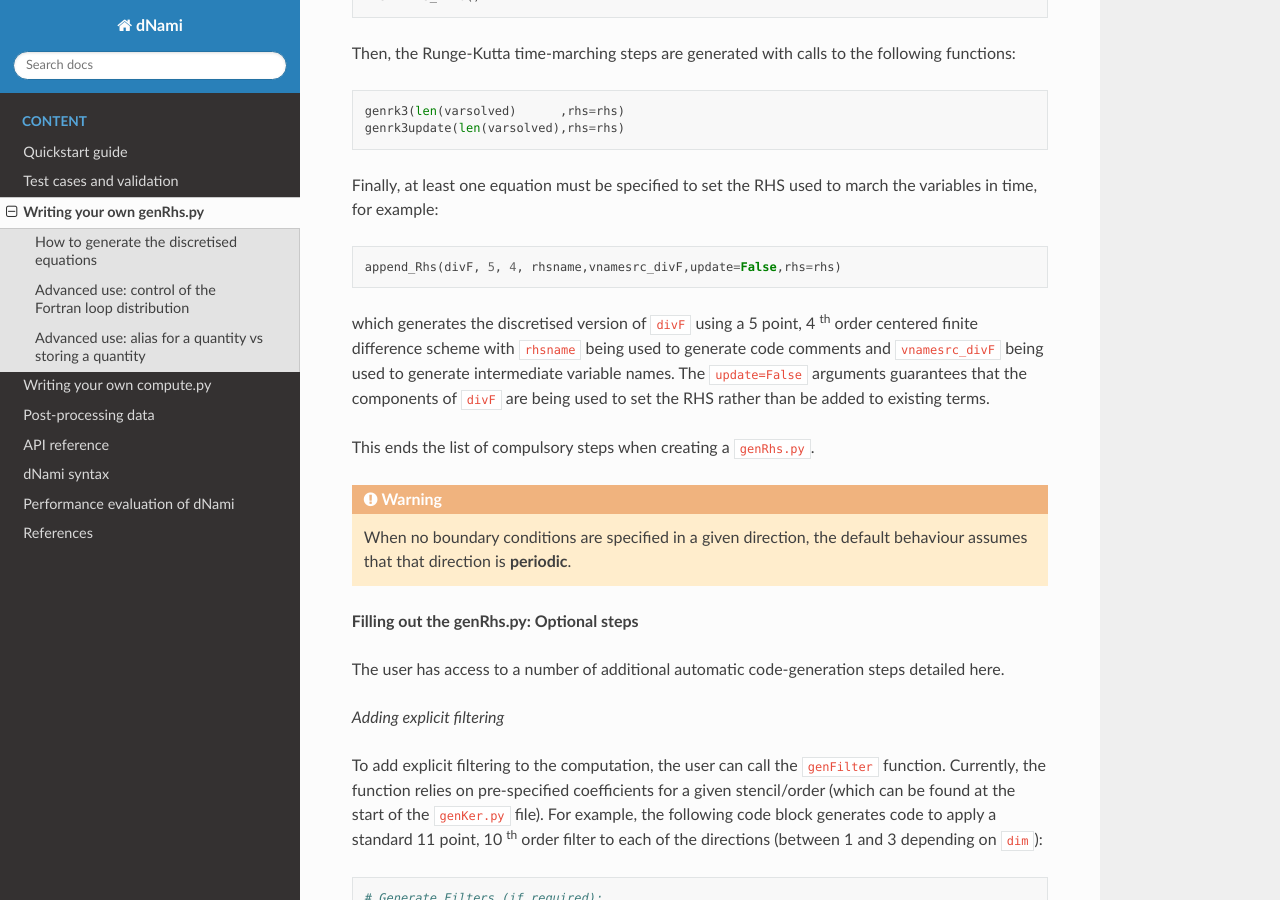
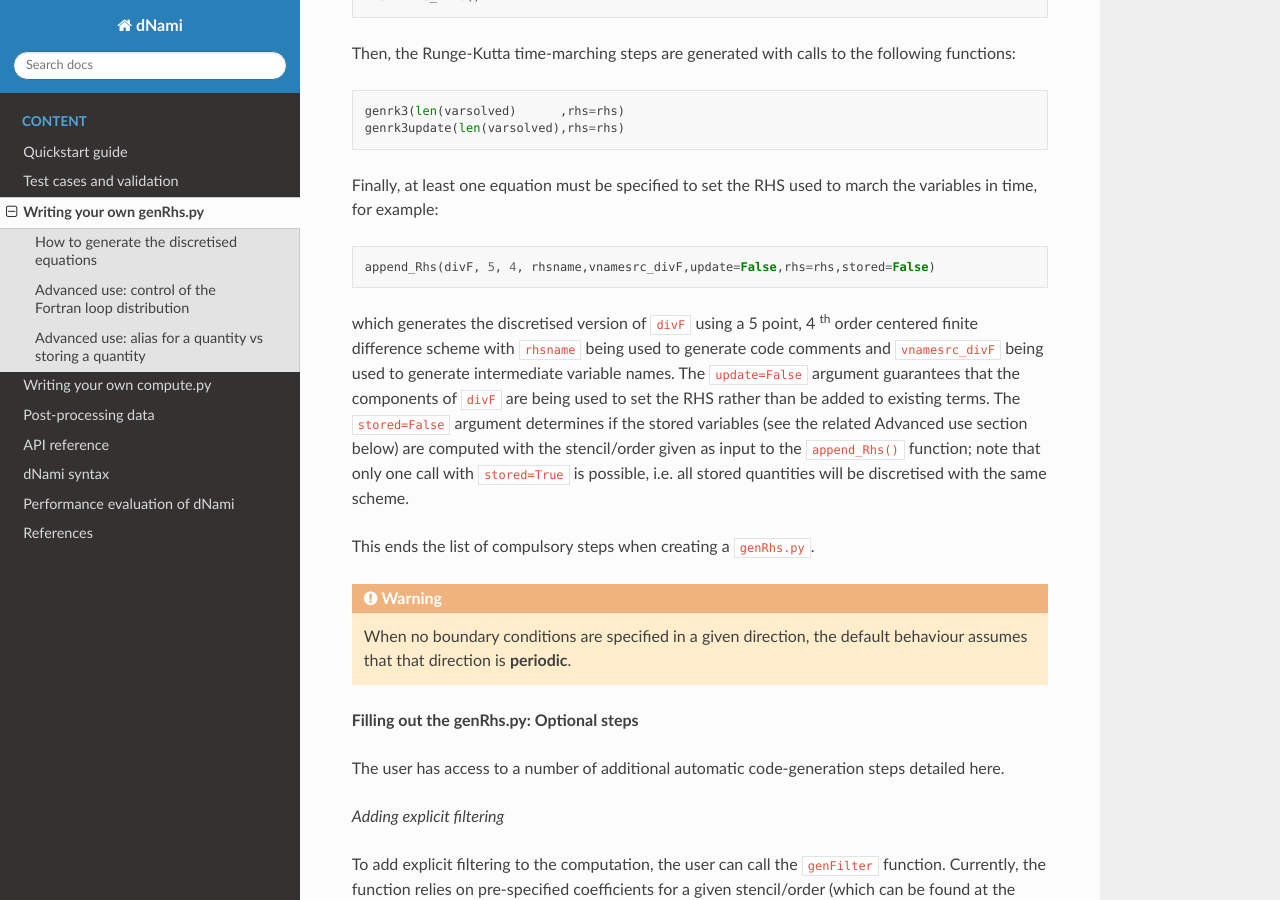
Before and after one commit to dNamiLab/dNami, a Sphinx documentation site: the page built from doc/usage/genRhs.rst, in a window 1280 px wide and 900 px high, scrolled down 3584 px. Built offline with Sphinx 7.4.7 and the Read the Docs theme 2.0.0, drawn with Linux system fonts in a browser that asks for light colours.

Commit message:
stored argument update

```diff
--- a/doc/usage/genRhs.rst
+++ b/doc/usage/genRhs.rst
@@ -144,9 +144,9 @@ Finally, at least one equation must be specified to set the RHS used to march th
 
 .. code-block:: python
 
-	append_Rhs(divF, 5, 4, rhsname,vnamesrc_divF,update=False,rhs=rhs)
+	append_Rhs(divF, 5, 4, rhsname,vnamesrc_divF,update=False,rhs=rhs,stored=False)
 
-which generates the discretised version of ``divF`` using a 5 point, 4 :sup:`th` order centered finite difference scheme with ``rhsname`` being used to generate code comments and ``vnamesrc_divF`` being used to generate intermediate variable names. The ``update=False`` arguments guarantees that the components of ``divF`` are being used to set the RHS rather than be added to existing terms.
+which generates the discretised version of ``divF`` using a 5 point, 4 :sup:`th` order centered finite difference scheme with ``rhsname`` being used to generate code comments and ``vnamesrc_divF`` being used to generate intermediate variable names. The ``update=False`` argument guarantees that the components of ``divF`` are being used to set the RHS rather than be added to existing terms. The ``stored=False`` argument determines if the stored variables (see the related Advanced use section below) are computed with the stencil/order given as input to the ``append_Rhs()`` function; note that only one call with ``stored=True`` is possible, i.e. all stored quantities will be discretised with the same scheme.
 
 This ends the list of compulsory steps when creating a ``genRhs.py``.
 
```
